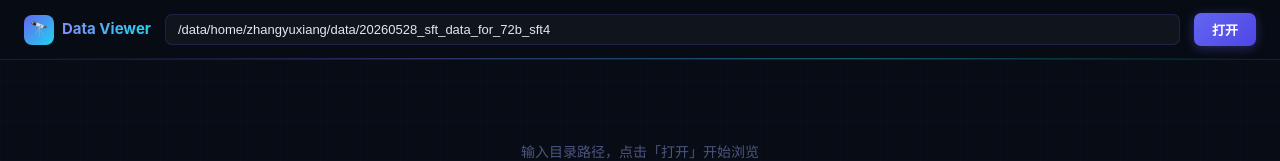
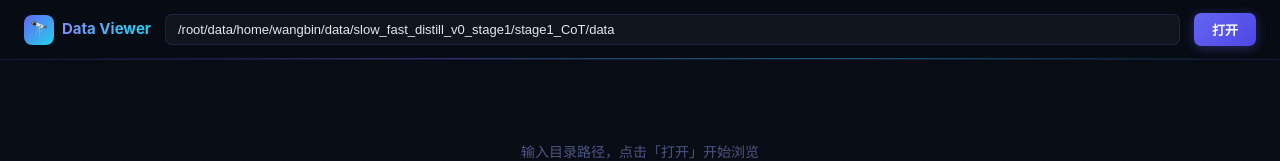
Before and after one commit to wangbin-ai/data_viewer, a website: page public/index.html in a window 1280 px wide. Shown: the top 161 px of the page. Drawn offline with Linux system fonts and the light colour scheme.

Commit message:
Update index.html

```diff
--- a/public/index.html
+++ b/public/index.html
@@ -601,8 +601,8 @@ body::before {
     <span class="logo-text">Data Viewer</span>
   </div>
   <input id="pathInput" class="path-input" type="text"
-    placeholder="/data/home/zhangyuxiang/data/20260528_sft_data_for_72b_sft4"
-    value="/data/home/zhangyuxiang/data/20260528_sft_data_for_72b_sft4">
+    placeholder="/root/data/home/wangbin/data/slow_fast_distill_v0_stage1/stage1_CoT/data"
+    value="/root/data/home/wangbin/data/slow_fast_distill_v0_stage1/stage1_CoT/data">
   <button class="btn" onclick="navigate(pathInput.value.trim())">打开</button>
 </header>
 
```
